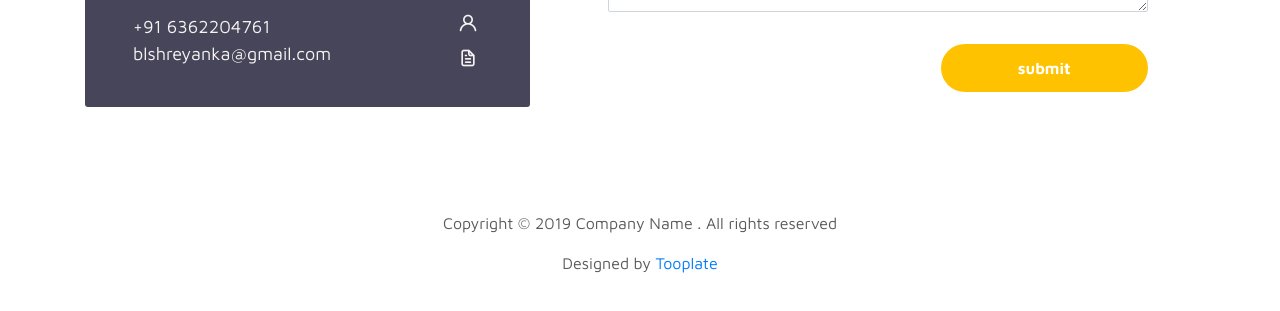
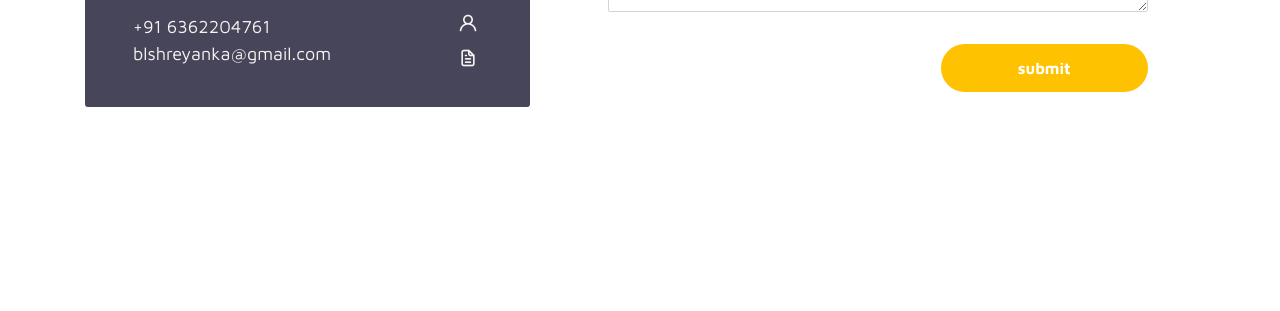
Before and after one commit to SHREYANKABL/portfolio, a plain HTML site: page index.html in a window 1280 px wide. Shown: the part 2743-3054 px from the top of the page. After the commit the page ends 3002 px from the top, so only its background shows below. Drawn offline with Linux system fonts and the light colour scheme.

Commit message:
index.html

```diff
--- a/index.html
+++ b/index.html
@@ -308,10 +308,7 @@ https://www.tooplate.com/view/2115-marvel
           <div class="container">
                <div class="row">
 
-                    <div class="col-lg-12 col-12">
-                        <p class="copyright-text text-center">Copyright &copy; 2019 Company Name . All rights reserved</p>
-                        <p class="copyright-text text-center">Designed by <a rel="nofollow" href="https://www.facebook.com/tooplate">Tooplate</a></p>
-                    </div>
+
 
                </div>
           </div>
```
